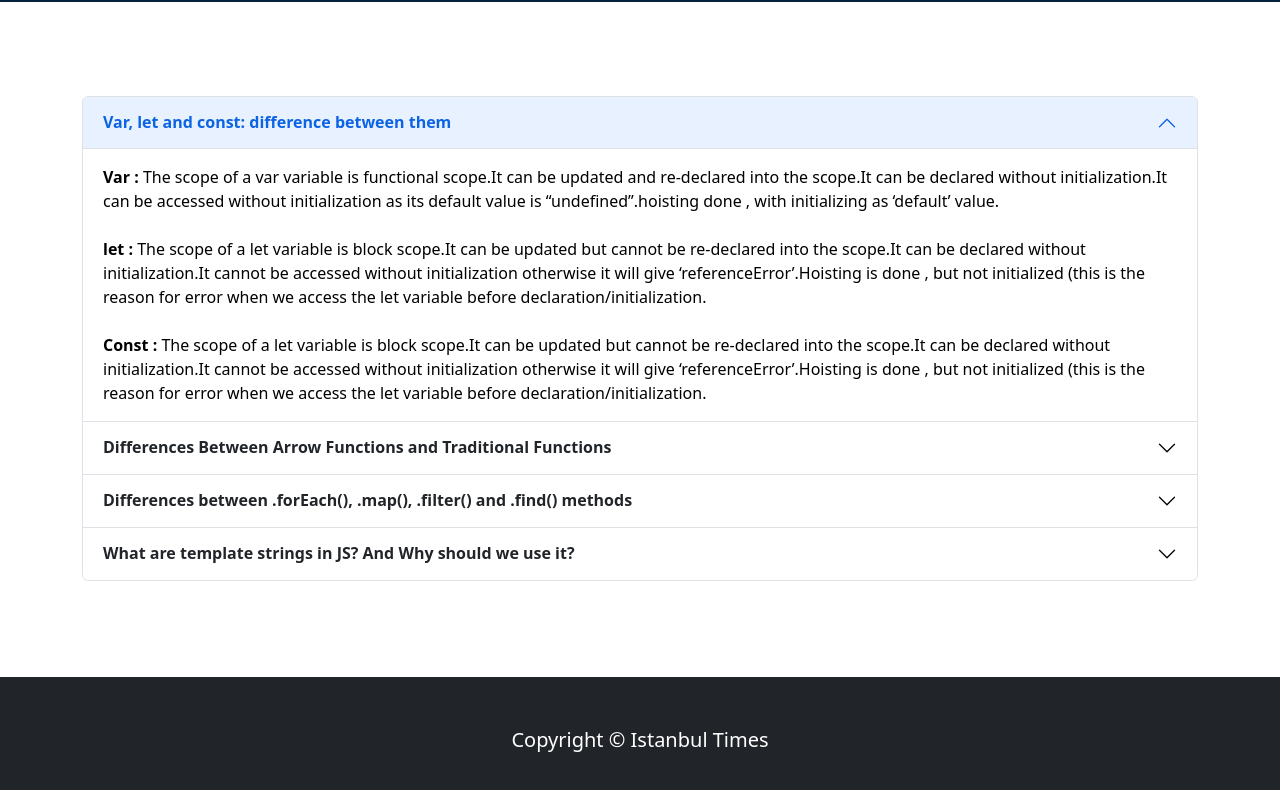
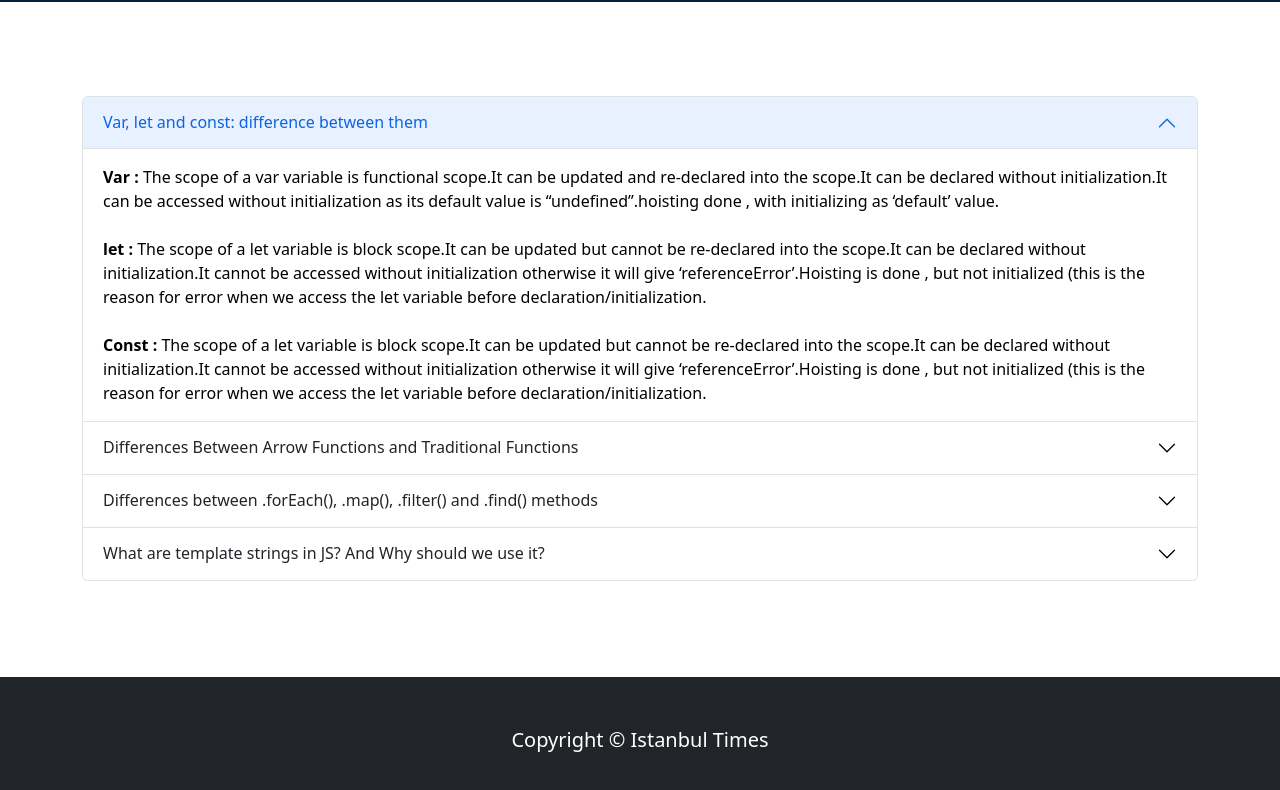
Before and after one commit to tauhid-hasan-dev/news-portal-with-vanilla-js, a plain HTML site: page blogs.html in a window 1280 px wide. Shown: the part 100-890 px from the top of the page. Drawn offline with nearby package versions, Linux system fonts and the light colour scheme.

Commit message:
html updated

```diff
--- a/blogs.html
+++ b/blogs.html
@@ -40,7 +40,7 @@
                 <h2 class="accordion-header" id="headingOne">
                     <button class="accordion-button" type="button" data-bs-toggle="collapse"
                         data-bs-target="#collapseOne" aria-expanded="true" aria-controls="collapseOne">
-                        <strong>Var, let and const: difference between them </strong>
+                        Var, let and const: difference between them
                     </button>
                 </h2>
                 <div id="collapseOne" class="accordion-collapse collapse show" aria-labelledby="headingOne"
@@ -67,7 +67,7 @@
                 <h2 class="accordion-header" id="headingTwo">
                     <button class="accordion-button collapsed" type="button" data-bs-toggle="collapse"
                         data-bs-target="#collapseTwo" aria-expanded="false" aria-controls="collapseTwo">
-                        <strong>Differences Between Arrow Functions and Traditional Functions</strong>
+                        Differences Between Arrow Functions and Traditional Functions
                     </button>
                 </h2>
                 <div id="collapseTwo" class="accordion-collapse collapse" aria-labelledby="headingTwo"
@@ -98,7 +98,7 @@
                 <h2 class="accordion-header" id="headingThree">
                     <button class="accordion-button collapsed" type="button" data-bs-toggle="collapse"
                         data-bs-target="#collapseThree" aria-expanded="false" aria-controls="collapseThree">
-                        <strong> Differences between .forEach(), .map(), .filter() and .find() methods </strong>
+                        Differences between .forEach(), .map(), .filter() and .find() methods
                     </button>
                 </h2>
                 <div id="collapseThree" class="accordion-collapse collapse" aria-labelledby="headingThree"
@@ -130,7 +130,7 @@
                 <h2 class="accordion-header" id="headingFour">
                     <button class="accordion-button collapsed" type="button" data-bs-toggle="collapse"
                         data-bs-target="#collapseFour" aria-expanded="false" aria-controls="collapseFour">
-                        <strong> What are template strings in JS? And Why should we use it?</strong>
+                        What are template strings in JS? And Why should we use it?
                     </button>
                 </h2>
                 <div id="collapseFour" class="accordion-collapse collapse" aria-labelledby="headingFour"
```
